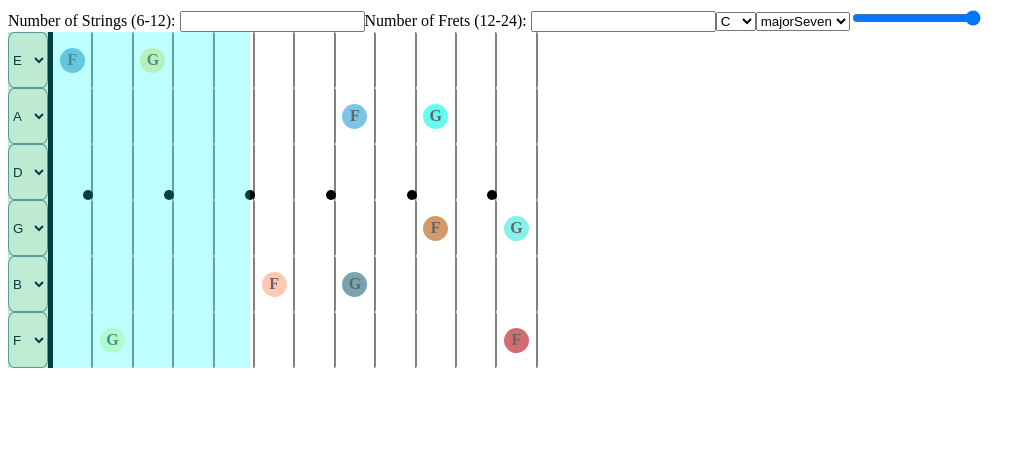
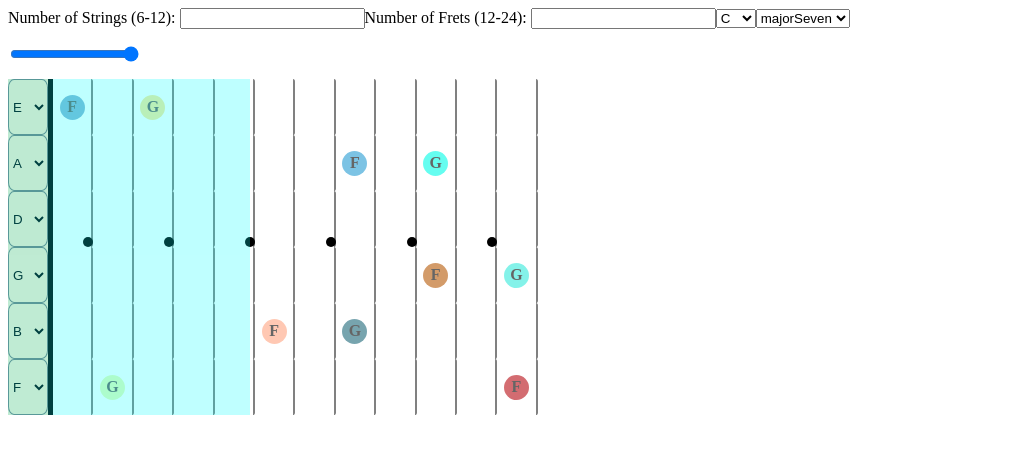
Before and after one commit to ShirelleW/RiffTheory, a Next.js app: page / in a window 1280 px wide. Shown: the top 454 px of the page, without its empty margins (0-1036 px from the left). Built offline with nearby package versions, Linux system fonts and the light colour scheme.

Commit message:
Modified slider's range input for mini tutorial alert

```diff
--- a/pages/Controls.jsx
+++ b/pages/Controls.jsx
@@ -24,6 +24,7 @@ const Controls = () => {
     })
 
     const [sliderFretRange, setSliderFretRange] = useState(6)
+    const [tutorialViewed, setTutorialViewed] = useState(false)
 
     const handleStrings = (e) => {
         setNumOfStrings((e.target.value <= 12 && e.target.value > 0) ? e.target.value : 6)
@@ -65,6 +66,9 @@ const Controls = () => {
     let noteHexes = selectedNotes.map((ele) => (randomColor({ luminosity: 'bright' })))
 
     return (
+        <SelectedNotesContext.Provider value={{
+            selectedNotes, setSelectedNotes, noteHexes, modeNotes, setTutorialViewed
+        }}>
             <div className={styles.mainContainer}>
                 {/* EDIT TO TAKE IN WHOLE NUMBER */}
                 <form action="">
@@ -82,10 +86,17 @@ const Controls = () => {
                             Object.entries(chordTypes).map((type) => <option value={type[0]}>{type[0]}</option>)
                         }
                     </select>
+                    <div className={tutorialViewed && styles.sliderRangeInput} id={styles.sliderRangeNoAnim}>
+                        <input type="range"
+                            name="sliderRange"
+                            min="0"
+                            max={numOfFrets}
+                            step={1}
+                            onChange={(e) => setSliderFretRange(e.target.value)} />
+                        <p>Drag right for wider range!</p>
+                    </div>
 
-                <input type="range" name="sliderRange" min="0" max={numOfFrets} step={1} onChange={(e) => setSliderFretRange(e.target.value)} />
                 </form>
-
                 <div className={styles.fretboard}>
                     {
                         Object.entries(stringSet).map((stringNotePairs) =>
@@ -98,9 +109,7 @@ const Controls = () => {
                                         }
                                     </select>
                                 </form>
-                            <SelectedNotesContext.Provider value={{
-                                selectedNotes, setSelectedNotes, noteHexes, modeNotes
-                            }}>
+
                                 <div className={styles.fretboard}>
                                     <String
                                         numOfStrings={numOfStrings}
@@ -109,7 +118,6 @@ const Controls = () => {
                                         currentString={stringNotePairs}
                                     />
                                 </div>
-                            </SelectedNotesContext.Provider>
                             </div>
                         )
                     }
@@ -118,6 +126,7 @@ const Controls = () => {
                         sliderFretRange={sliderFretRange} />
                 </div>
             </div>
+        </SelectedNotesContext.Provider >
     )
 }
 
--- a/pages/Slider.jsx
+++ b/pages/Slider.jsx
@@ -1,10 +1,24 @@
-import React from 'react'
+import React, { useContext, useState } from 'react'
 import styles from '../styles/Styles.module.css'
 import Draggable from 'react-draggable'
+import { SelectedNotesContext } from './Context/SelectedNotesContext'
 
 const Slider = ({ sliderFretRange, numOfStrings }) => {
+
+    const [tutorialSliderView, setTutorialSliderView] = useState(0)
+
+    const { setTutorialViewed } = useContext(SelectedNotesContext)
+
+    const handleDrag = () => {
+        setTutorialSliderView(tutorialSliderView + 1)
+
+        if(tutorialSliderView === 0){
+            setTutorialViewed(true)
+        }
+    }
+
     return (
-        <Draggable bounds='parent'>
+        <Draggable bounds='parent' onStart={handleDrag}>
                 <div className={styles.slider} style={{ width: (3.15 * sliderFretRange) + 'vw', height: (7 * numOfStrings) + 'vh' }}>
                     Drag Me!
                 </div>
--- a/styles/Styles.module.css
+++ b/styles/Styles.module.css
@@ -41,6 +41,29 @@
     color: transparent;
     text-orientation: upright;
 }
+
+#sliderRangeNoAnim{
+    display: flex;
+    flex-direction: row;
+    color: transparent;
+}
+
+.sliderRangeInput{
+    width: max-content;
+    animation: tutorial 5s;
+}
+
+@keyframes tutorial {
+   0% {
+        background: red;
+        color: black;
+      }
+    100% {
+        background: none;
+        border: none;
+      }
+}
+
 
 .slider:hover {
     display: flex;
```
Also changed, not shown: 1 other file (tests, documents, lock files or other folders). Lines whose indentation alone changed are shown as unchanged.
